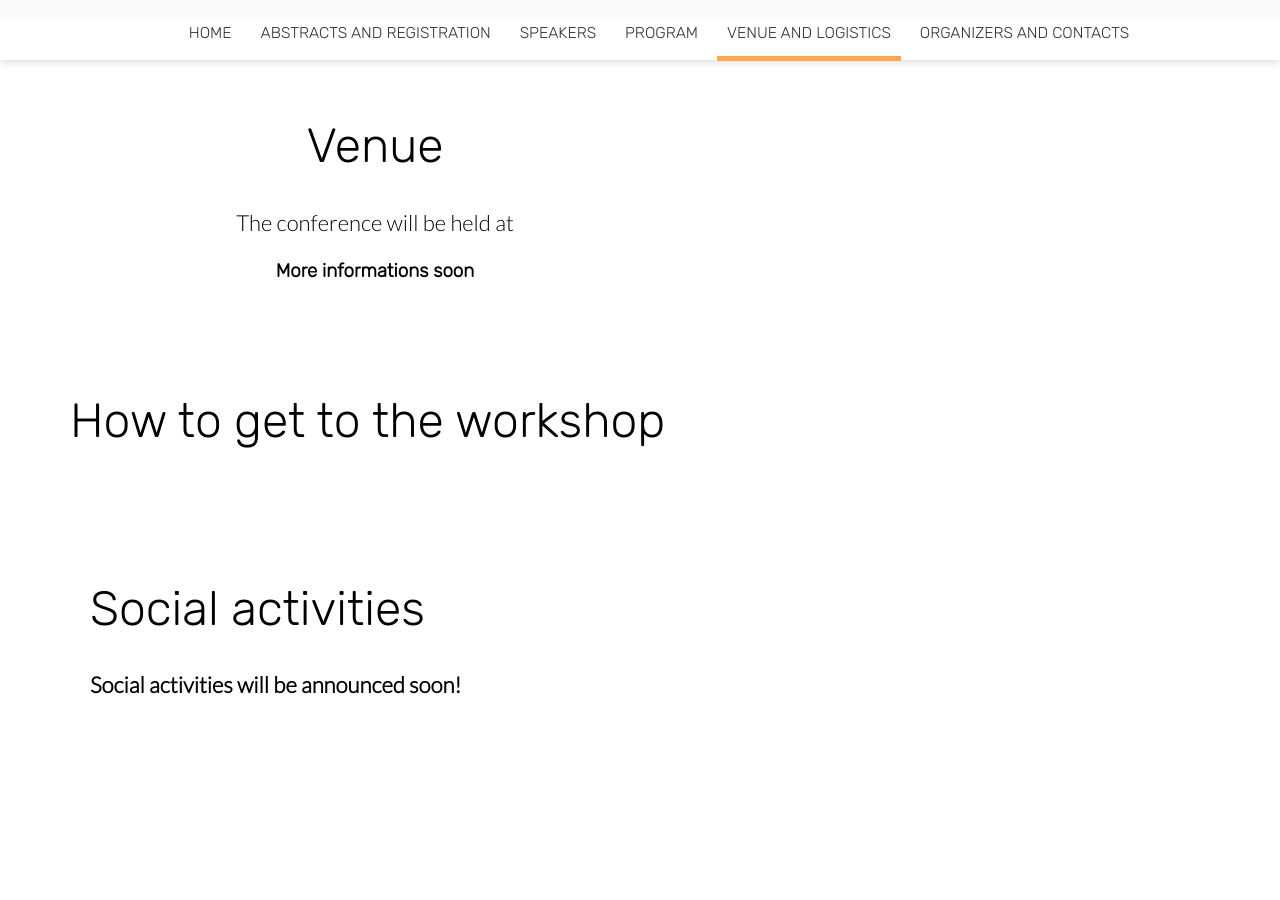
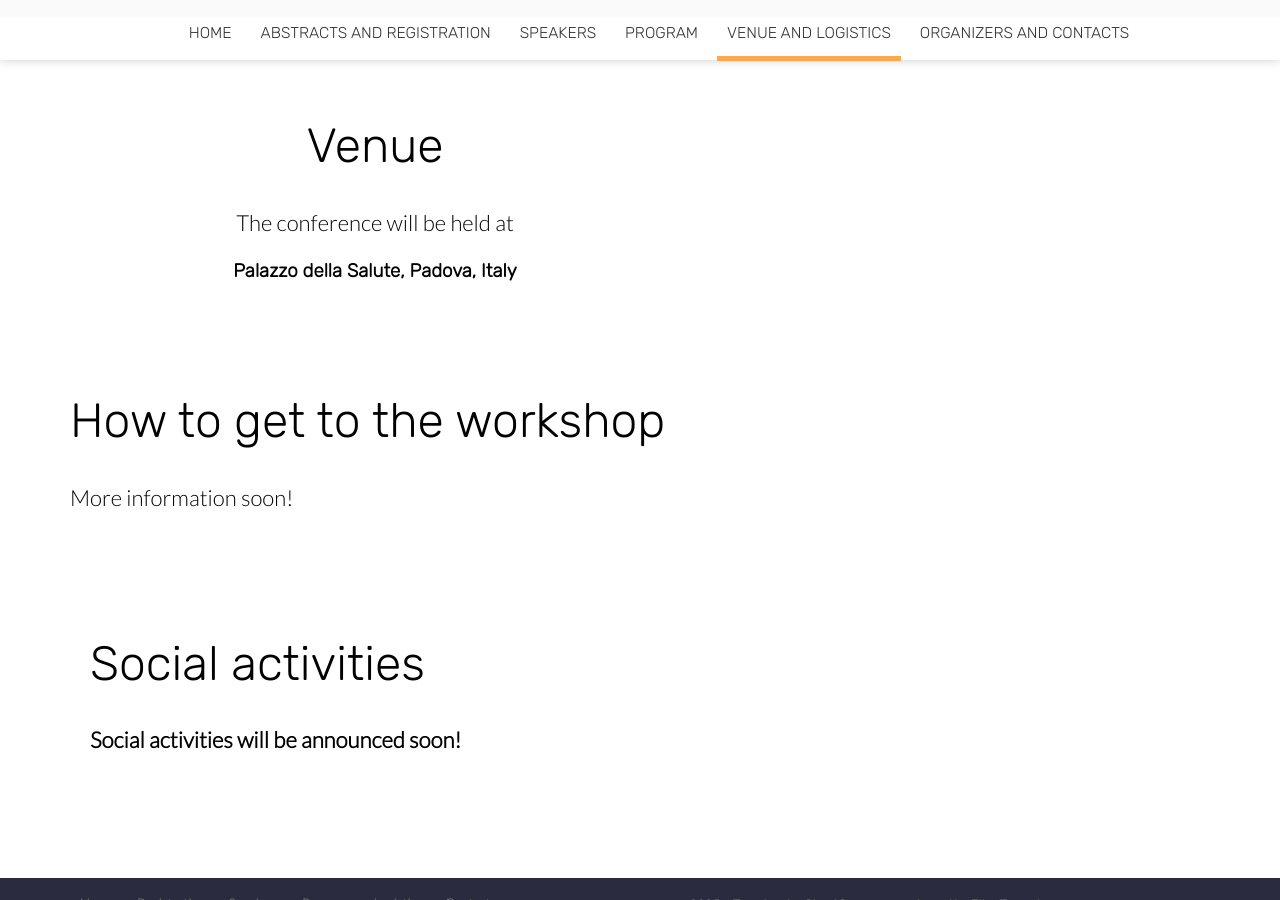
Before and after one commit to INCNgit/incn, a Jekyll site: the page built from venue.html, in a window 1280 px wide and 900 px high, scrolled down 433 px. Built offline with Jekyll 4.4.1, drawn with Linux system fonts in a browser that asks for light colours; nearby versions of some CDN libraries; grey boxes are pictures that could not be loaded.

```diff
--- a/program.html
+++ b/program.html
@@ -24,7 +24,7 @@ image: /images/background2/salute.jpg
 		</div>
 	</section>
 
-<!--
+	<!--
 	<section class="info">
 		<div class="container flex">
 			<div class="text">
@@ -38,6 +38,7 @@ image: /images/background2/salute.jpg
 					that topic. </p>
 		 </div>
 	</section>
+</div>
 
 <div class="content">
 	<section class="info" id="learn-more">
@@ -58,6 +59,7 @@ image: /images/background2/salute.jpg
 			</div>
 		</div>
 	</section>
+</div>
 -->
 
 </div>
--- a/venue.html
+++ b/venue.html
@@ -58,8 +58,8 @@ image: /images/background2/salute.jpg
 
 				<div class="text">
 					<h2 class="editable">Venue</h2>
-					<p class="editable">The conference will be held at</p>
-					<h3 class="editable">More informations soon</h3>
+					<p class="editable">The conference will be held at </p>
+					<h3 class="editable">Palazzo della Salute, Padova, Italy</h3>
 					<!-- <p class="editable">
 						<b><a href="https://www.unive.it/pag/10109/" target="_blank">Cà Bottacin</a></b>
 						<small>- Dorsoduro 3911, Calle Crosera, 30123 Venezia -
@@ -71,6 +71,7 @@ image: /images/background2/salute.jpg
 					-->
 
 				</div>
+
 				<!--
 				<div class="image">
 					<iframe width="425" height="350" frameborder="0" scrolling="no" marginheight="0" marginwidth="0"
@@ -81,7 +82,7 @@ image: /images/background2/salute.jpg
 						<a href="https://www.openstreetmap.org/#map=19/45.43534/12.32572" target="_blank">View Larger Map</a>
 					</small>
 
-						<!--
+
 						<p>
 							<small>
 								<a href="https://www.google.com/maps/place/Ca'+Bottacin/@45.4355803,12.3254485,18z/data=!3m1!4b1!4m5!3m4!1s0x477eb1cf655a48d5:0xa71fdde9466a35b2!8m2!3d45.4355784!4d12.3265428"
@@ -102,6 +103,7 @@ image: /images/background2/salute.jpg
 
 		<div class="container">
 			<h2 class="editable">How to get to the workshop</h2>
+			<p class="editable"> More information soon! </p>
 		</div>
 
 		<!--
@@ -169,10 +171,10 @@ image: /images/background2/salute.jpg
 	</section>
 
 
-
+	<!--
 	<section class="info">
 		<div class="container flex">
-			<!--
+
 			<div class="text">
 				<h2 class="editable"><br><br>Free time in Venice laguna</h2>
 				<ul>
@@ -189,10 +191,10 @@ image: /images/background2/salute.jpg
 			<div class="image">
 				<img class="editable" src="https://upload.wikimedia.org/wikipedia/commons/thumb/7/72/Aerial_view_Venice_07_2017_4995.jpg/1920px-Aerial_view_Venice_07_2017_4995.jpg" alt="Aerial view of Venice" />
 			</div>
-			-->
 
 		</div>
 	</section>
+	-->
 
 
 </div>
```
Also changed, not shown: speakers.html (+14 -3 lines).
